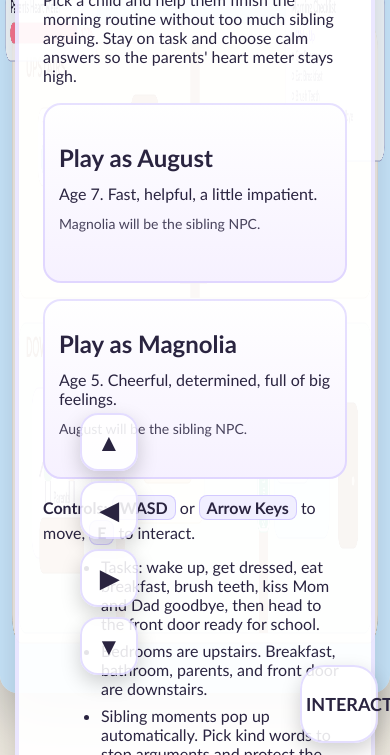
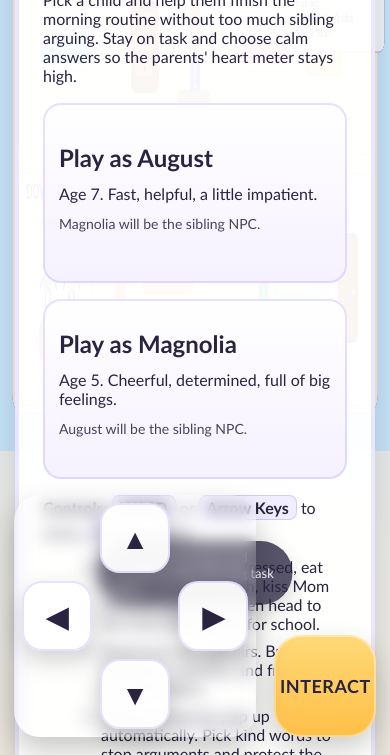
Before and after one commit to mrjasoncote/morning-game, a plain HTML site: page index.html in a window 390 px wide. Shown: the part 89-844 px from the top of the page. Drawn offline with Linux system fonts and the light colour scheme.

Commit message:
Update index.html

```diff
--- a/index.html
+++ b/index.html
@@ -29,16 +29,108 @@
     width: min(100vw, 1280px); height: min(calc(100vh - 12px), 720px);
     border-radius: 18px; box-shadow: 0 20px 60px rgba(0,0,0,.25); background:#edf6ff; image-rendering: crisp-edges;
   }
-  #mobileControls { position: fixed; inset: auto 0 0 0; display:none; justify-content:space-between; align-items:end; padding: 12px; pointer-events:none; }
-  .mobilePad, .mobileActions { display:flex; gap:10px; pointer-events:auto; }
-  .mobilePad { width: 190px; flex-wrap:wrap; }
-  .mobileBtn { width:58px; height:58px; border:none; border-radius:18px; background: rgba(255,255,255,.88); box-shadow: 0 8px 20px rgba(0,0,0,.18), inset 0 0 0 2px rgba(122,92,255,.2); font: 700 24px/1 Trebuchet MS, sans-serif; color: var(--text); }
-  .mobileBtn.action { width:78px; height:78px; border-radius:24px; font-size:18px; }
-  .mobileSpacer { width:58px; height:58px; }
+  #mobileControls {
+    position: fixed;
+    inset: auto 0 0 0;
+    display:none;
+    justify-content:space-between;
+    align-items:end;
+    padding:
+      12px
+      max(14px, env(safe-area-inset-right))
+      calc(18px + env(safe-area-inset-bottom))
+      max(14px, env(safe-area-inset-left));
+    pointer-events:none;
+    z-index: 20;
+  }
+  .mobilePad, .mobileActions { pointer-events:auto; }
+  .mobilePad {
+    display:grid;
+    grid-template-columns: 76px 76px 76px;
+    grid-template-rows: 76px 76px 76px;
+    gap:10px;
+    align-items:center;
+    justify-items:center;
+    background: rgba(255,255,255,.16);
+    backdrop-filter: blur(8px);
+    border-radius: 26px;
+    padding: 10px;
+    box-shadow: 0 14px 30px rgba(0,0,0,.22);
+  }
+  .mobileActions {
+    display:flex;
+    align-items:flex-end;
+  }
+  .mobileBtn {
+    width:76px;
+    height:76px;
+    border:none;
+    border-radius:22px;
+    background: rgba(255,255,255,.94);
+    box-shadow: 0 10px 24px rgba(0,0,0,.18), inset 0 0 0 2px rgba(122,92,255,.18);
+    font: 800 30px/1 Trebuchet MS, sans-serif;
+    color: var(--text);
+    user-select:none;
+    -webkit-user-select:none;
+    -webkit-tap-highlight-color: transparent;
+    touch-action: manipulation;
+  }
+  .mobileBtn:active {
+    transform: scale(.96);
+    background: #efe9ff;
+  }
+  .mobileBtn.action {
+    width:112px;
+    height:112px;
+    border-radius:30px;
+    font-size:20px;
+    letter-spacing:.5px;
+    background: linear-gradient(180deg, #ffd978, #ffbf47);
+    box-shadow: 0 12px 28px rgba(0,0,0,.2), inset 0 0 0 2px rgba(255,255,255,.35);
+  }
+  .mobileSpacer { width:76px; height:76px; }
+  .mobileHudNote {
+    position: fixed;
+    left: 50%;
+    bottom: calc(150px + env(safe-area-inset-bottom));
+    transform: translateX(-50%);
+    z-index: 19;
+    display:none;
+    padding: 8px 12px;
+    border-radius: 999px;
+    background: rgba(42,36,64,.78);
+    color: white;
+    font-size: 13px;
+    box-shadow: 0 8px 20px rgba(0,0,0,.16);
+  }
   @media (pointer: coarse), (max-width: 900px) {
     #mobileControls { display:flex; }
+    .mobileHudNote { display:block; }
     .panel { width:min(92vw, 860px); padding:18px; }
     h1 { font-size: 32px; }
+    #wrap { align-items:start; }
+    canvas {
+      width: 100vw;
+      height: min(64vh, 720px);
+      border-radius: 0;
+      box-shadow: none;
+    }
+  }
+  @media (max-width: 520px) {
+    .mobilePad {
+      grid-template-columns: 70px 70px 70px;
+      grid-template-rows: 70px 70px 70px;
+      gap: 8px;
+      padding: 8px;
+    }
+    .mobileBtn, .mobileSpacer { width:70px; height:70px; }
+    .mobileBtn { font-size: 28px; border-radius: 20px; }
+    .mobileBtn.action {
+      width: 102px;
+      height: 102px;
+      font-size: 18px;
+      border-radius: 28px;
+    }
   }
   .overlay { position: fixed; inset: 0; display:grid; place-items:center; }
   .panel { width:min(860px, calc(100vw - 30px)); background:var(--panel); border-radius:24px; padding:24px; box-shadow:0 18px 50px rgba(0,0,0,.2); border:4px solid rgba(122,92,255,.15); }
@@ -93,14 +185,15 @@
 </div>
 <div id="mobileControls" aria-hidden="true">
   <div class="mobilePad">
-    <div class="mobileSpacer"></div><button class="mobileBtn" data-key="ArrowUp">▲</button><div class="mobileSpacer"></div>
-    <button class="mobileBtn" data-key="ArrowLeft">◀</button><div class="mobileSpacer"></div><button class="mobileBtn" data-key="ArrowRight">▶</button>
-    <div class="mobileSpacer"></div><button class="mobileBtn" data-key="ArrowDown">▼</button><div class="mobileSpacer"></div>
+    <div class="mobileSpacer"></div><button class="mobileBtn" data-key="ArrowUp" aria-label="Move up">▲</button><div class="mobileSpacer"></div>
+    <button class="mobileBtn" data-key="ArrowLeft" aria-label="Move left">◀</button><div class="mobileSpacer"></div><button class="mobileBtn" data-key="ArrowRight" aria-label="Move right">▶</button>
+    <div class="mobileSpacer"></div><button class="mobileBtn" data-key="ArrowDown" aria-label="Move down">▼</button><div class="mobileSpacer"></div>
   </div>
   <div class="mobileActions">
-    <button class="mobileBtn action" data-key="e">INTERACT</button>
+    <button class="mobileBtn action" data-key="e" aria-label="Interact">INTERACT</button>
   </div>
 </div>
+<div class="mobileHudNote">Use arrows to move and INTERACT near glowing task spots.</div>
 
 <div id="testStatus" class="hidden"></div>
 <script>
```
